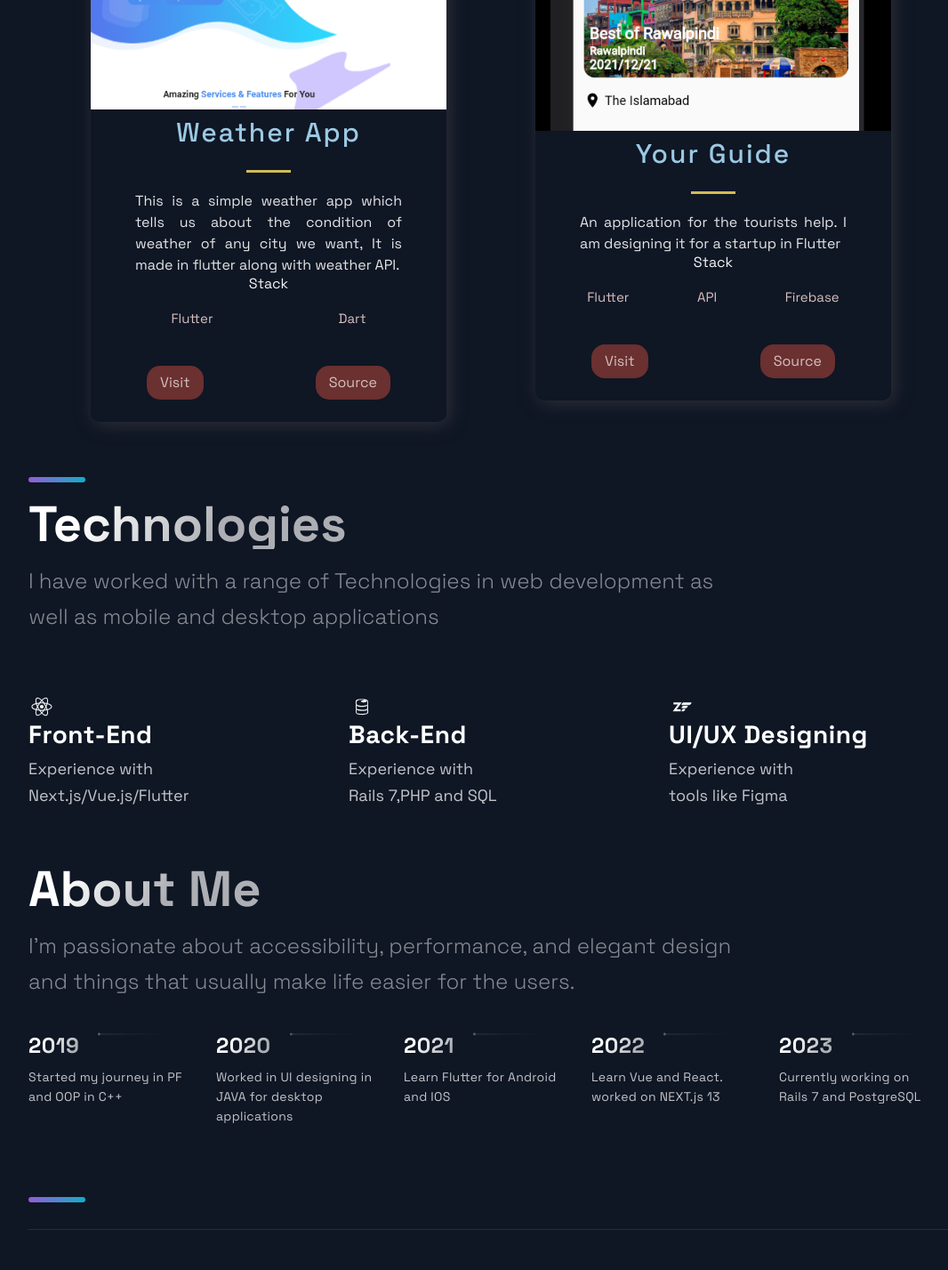
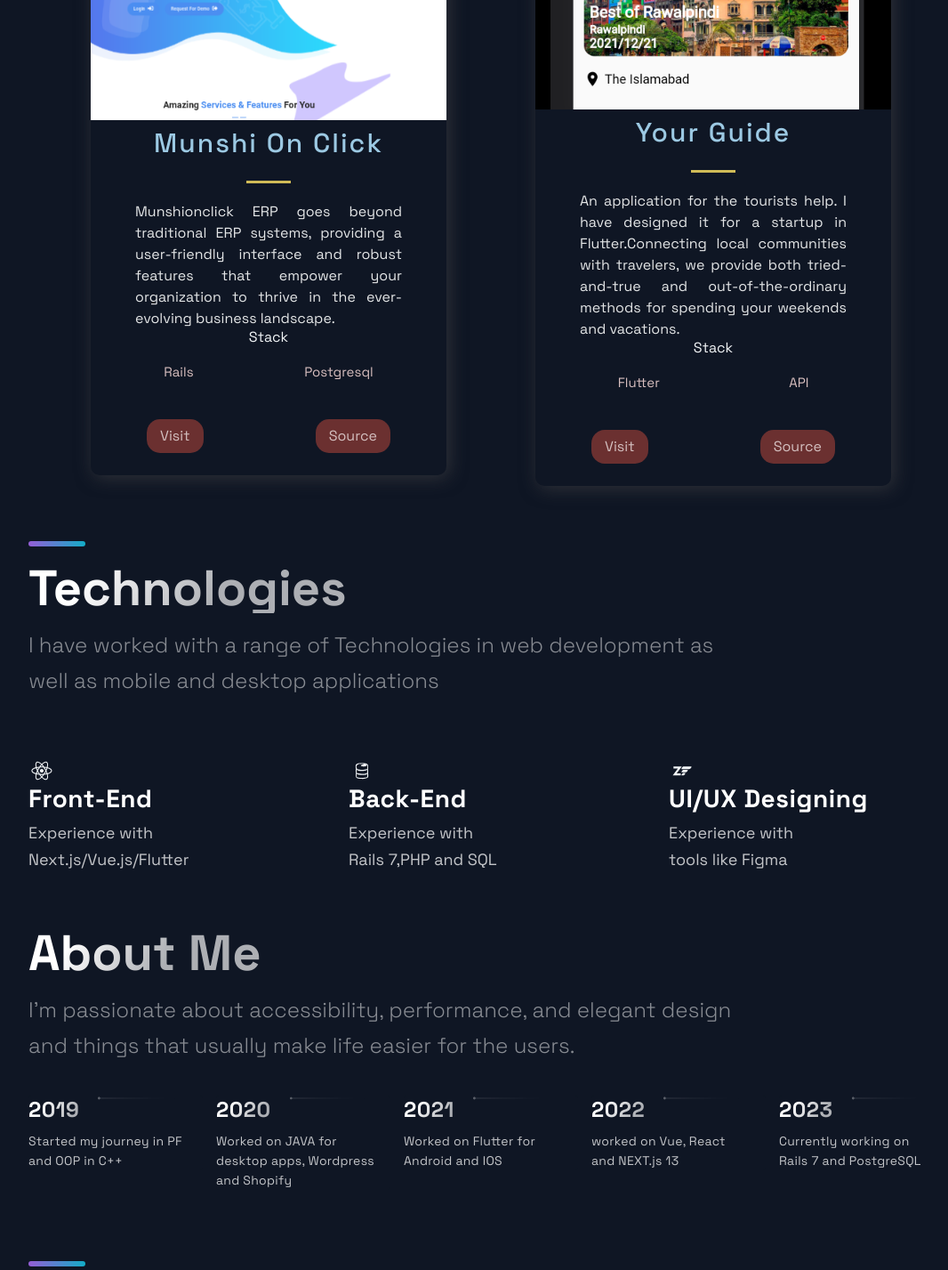
Before and after one commit to AfaqShahidKhan/portfolio-website-template-in-next-js, a Next.js app: page / in a window 1280 px wide. Shown: the part 1940-3367 px from the top of the page at 89% size, without its empty margins (88-1154 px from the left). Built offline with nearby package versions, Linux system fonts and the light colour scheme.

Commit message:
afaq shahid khan projects

```diff
--- a/src/constants/constants.js
+++ b/src/constants/constants.js
@@ -20,21 +20,21 @@ export const projects = [
     id: 1,
   },
   {
-    title: "Weather App",
+    title: "Munshi On Click",
     description:
-      "This is a simple weather app which tells us about the condition of weather of any city we want, It is made in flutter along with weather API. ",
+      "Munshionclick ERP goes beyond traditional ERP systems, providing a user-friendly interface and robust features that empower your organization to thrive in the ever-evolving business landscape.",
     image: "/images/3.png",
-    tags: ["Flutter", "Dart"],
+    tags: ["Rails", "Postgresql"],
     source: "https://github.com/AfaqShahidKhan?tab=repositories",
-    visit: "https://github.com/AfaqShahidKhan?tab=repositories",
+    visit: "https://munshionclick.com/",
     id: 2,
   },
   {
     title: "Your Guide",
     description:
-      "An application for the tourists help. I am designing it for a startup in Flutter",
+      "An application for the tourists help. I have designed it for a startup in Flutter.Connecting local communities with travelers, we provide both tried-and-true and out-of-the-ordinary methods for spending your weekends and vacations. ",
     image: "/images/4.png",
-    tags: ["Flutter", "API", "Firebase"],
+    tags: ["Flutter", "API"],
     source: "https://github.com/AfaqShahidKhan?tab=repositories",
     visit: "https://github.com/AfaqShahidKhan?tab=repositories",
     id: 3,
@@ -46,9 +46,9 @@ export const TimeLineData = [
 
   {
     year: 2020,
-    text: "Worked in UI designing in JAVA for desktop applications",
+    text: "Worked on JAVA for desktop apps, Wordpress and Shopify",
   },
-  { year: 2021, text: "Learn Flutter for Android and IOS" },
-  { year: 2022, text: "Learn Vue and React.  worked on NEXT.js 13" },
+  { year: 2021, text: "Worked on Flutter for Android and IOS" },
+  { year: 2022, text: "worked on Vue, React and NEXT.js 13" },
   { year: 2023, text: "Currently working on Rails 7 and PostgreSQL " },
 ];
```
